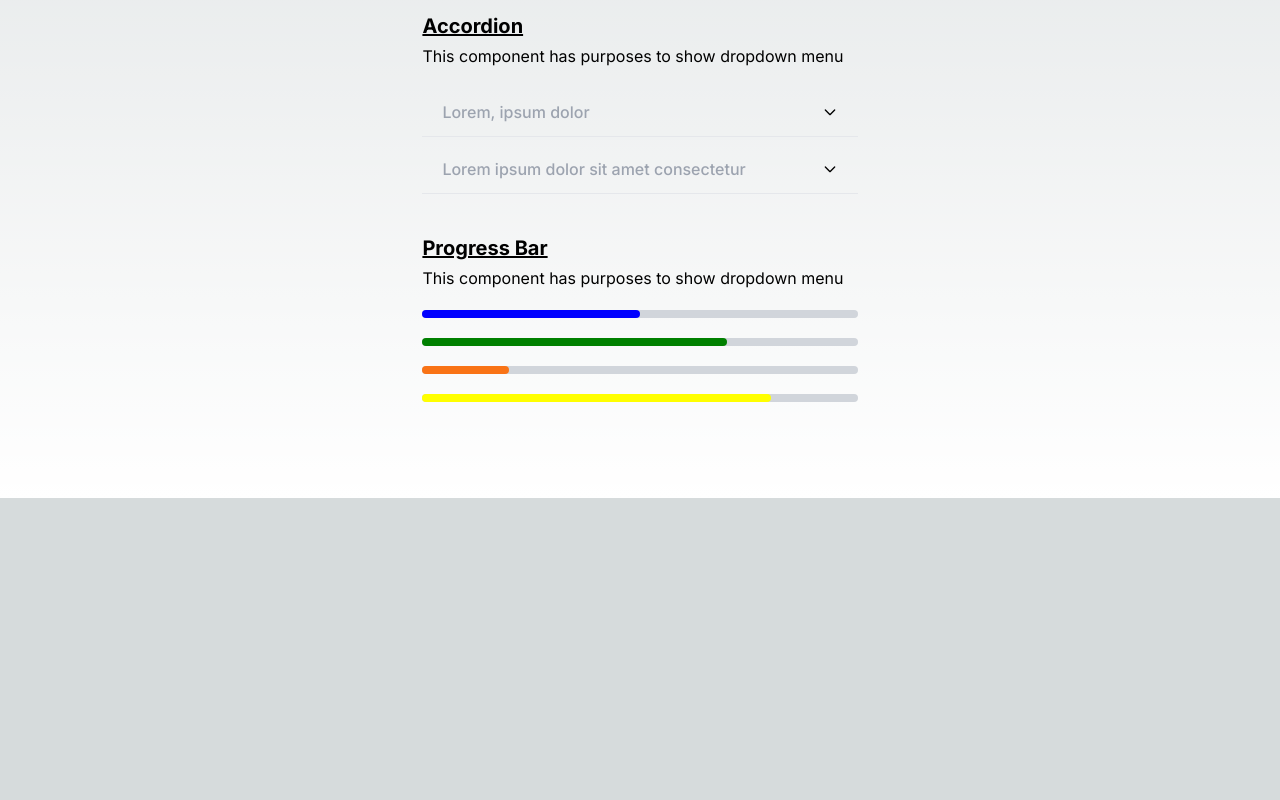
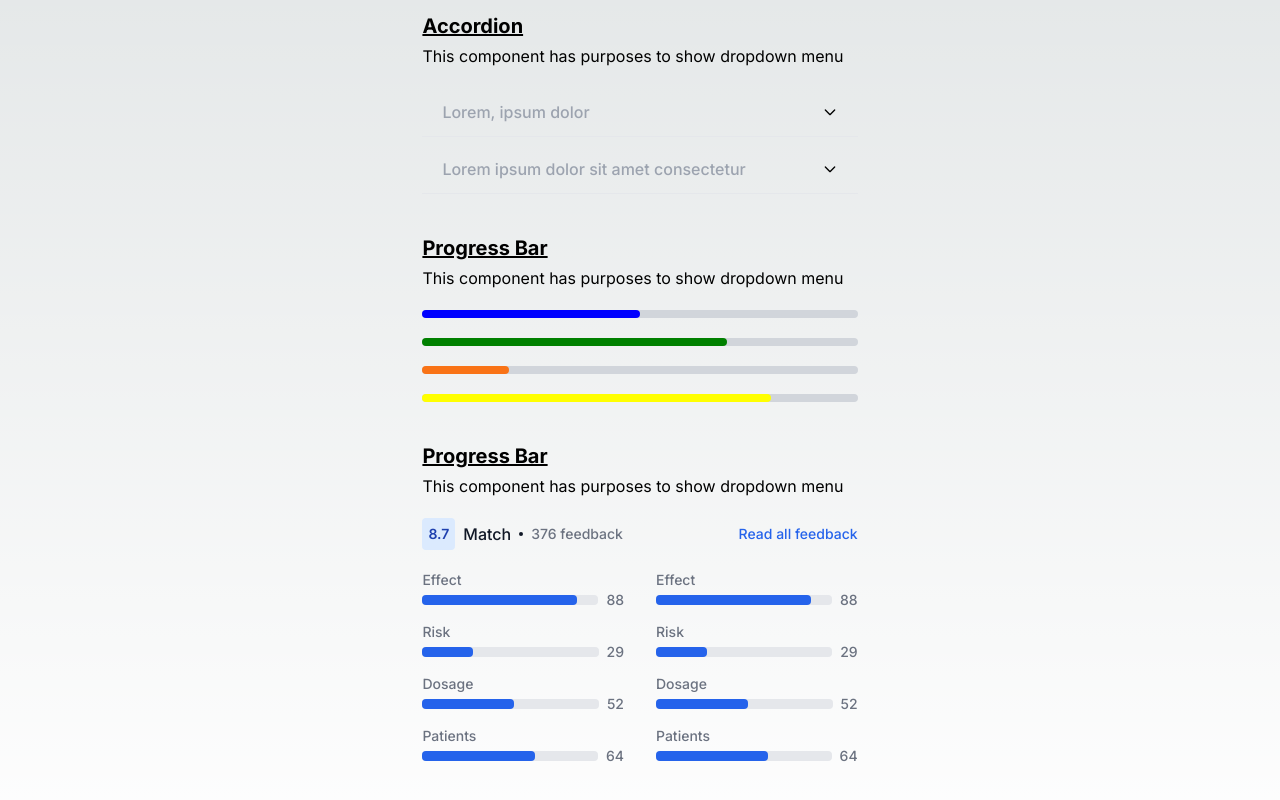
Before and after one commit to fandikaikhsan/pedscommons-proposal, a Next.js app: page / in a window 1280 px wide. Shown: the part 514-1314 px from the top of the page. Before the commit the page ends 1012 px from the top, so only its background shows below. Built offline with nearby package versions, Linux system fonts and the light colour scheme.

Commit message:
feat: add rating wrap component

```diff
--- a/src/app/page.tsx
+++ b/src/app/page.tsx
@@ -1,5 +1,6 @@
 import Dropdown from "@/components/common/Dropdown.common"
 import ProgressBar from "@/components/common/ProgressBar.common"
+import RatingSummary from "@/components/wrap/RatingSummary.wrap"
 import AccordionList from "@/components/wrap/AccordionList.wrap"
 import ProgressBarList from "@/components/wrap/ProgressBarList.wrap"
 
@@ -56,6 +57,17 @@ export default function Home() {
           </div>
           <ProgressBarList />
         </div>
+        <div className="flex flex-col gap-5">
+          <div className="flex flex-col gap-1">
+            <h3 className="font-bold text-base lg:text-xl underline">
+              Progress Bar
+            </h3>
+            <h4 className="text-sm lg:text-base">
+              This component has purposes to show dropdown menu
+            </h4>
+          </div>
+          <RatingSummary />
+        </div>
       </div>
     </main>
   )
--- /dev/null
+++ b/src/components/wrap/RatingSummary.wrap.tsx
@@ -0,0 +1,87 @@
+const RatingConstants = [
+  {
+    title: "Effect",
+    rating: 88,
+  },
+  {
+    title: "Risk",
+    rating: 29,
+  },
+  {
+    title: "Dosage",
+    rating: 52,
+  },
+  {
+    title: "Patients",
+    rating: 64,
+  },
+]
+
+export default function RatingSummary() {
+  return (
+    <div>
+      <div className="flex items-center mb-5">
+        <p className="bg-blue-100 text-blue-800 text-sm font-semibold inline-flex items-center p-1.5 rounded dark:bg-blue-200 dark:text-blue-800">
+          8.7
+        </p>
+        <p className="ms-2 font-medium text-gray-900 dark:text-white">Match</p>
+        <span className="w-1 h-1 mx-2 bg-gray-900 rounded-full dark:bg-gray-500"></span>
+        <p className="text-sm font-medium text-gray-500 dark:text-gray-400">
+          376 feedback
+        </p>
+        <a
+          href="#"
+          className="ms-auto text-sm font-medium text-blue-600 hover:underline dark:text-blue-500"
+        >
+          Read all feedback
+        </a>
+      </div>
+      <div className="gap-8 sm:grid sm:grid-cols-2">
+        <div>
+          {RatingConstants.map((item, index) => (
+            <dl key={index}>
+              <dt className="text-sm font-medium text-gray-500 dark:text-gray-400">
+                {item.title}
+              </dt>
+              <dd className="flex items-center mb-3">
+                <div className="w-full bg-gray-200 rounded h-2.5 dark:bg-gray-700 me-2">
+                  <div
+                    className={`bg-blue-600 h-2.5 rounded dark:bg-blue-500`}
+                    style={{
+                      width: `${item.rating}%`,
+                    }}
+                  ></div>
+                </div>
+                <span className="text-sm font-medium text-gray-500 dark:text-gray-400">
+                  {item.rating}
+                </span>
+              </dd>
+            </dl>
+          ))}
+        </div>
+        <div>
+          {RatingConstants.map((item, index) => (
+            <dl key={index}>
+              <dt className="text-sm font-medium text-gray-500 dark:text-gray-400">
+                {item.title}
+              </dt>
+              <dd className="flex items-center mb-3">
+                <div className="w-full bg-gray-200 rounded h-2.5 dark:bg-gray-700 me-2">
+                  <div
+                    className={`bg-blue-600 h-2.5 rounded dark:bg-blue-500`}
+                    style={{
+                      width: `${item.rating}%`,
+                    }}
+                  ></div>
+                </div>
+                <span className="text-sm font-medium text-gray-500 dark:text-gray-400">
+                  {item.rating}
+                </span>
+              </dd>
+            </dl>
+          ))}
+        </div>
+      </div>
+    </div>
+  )
+}
```
